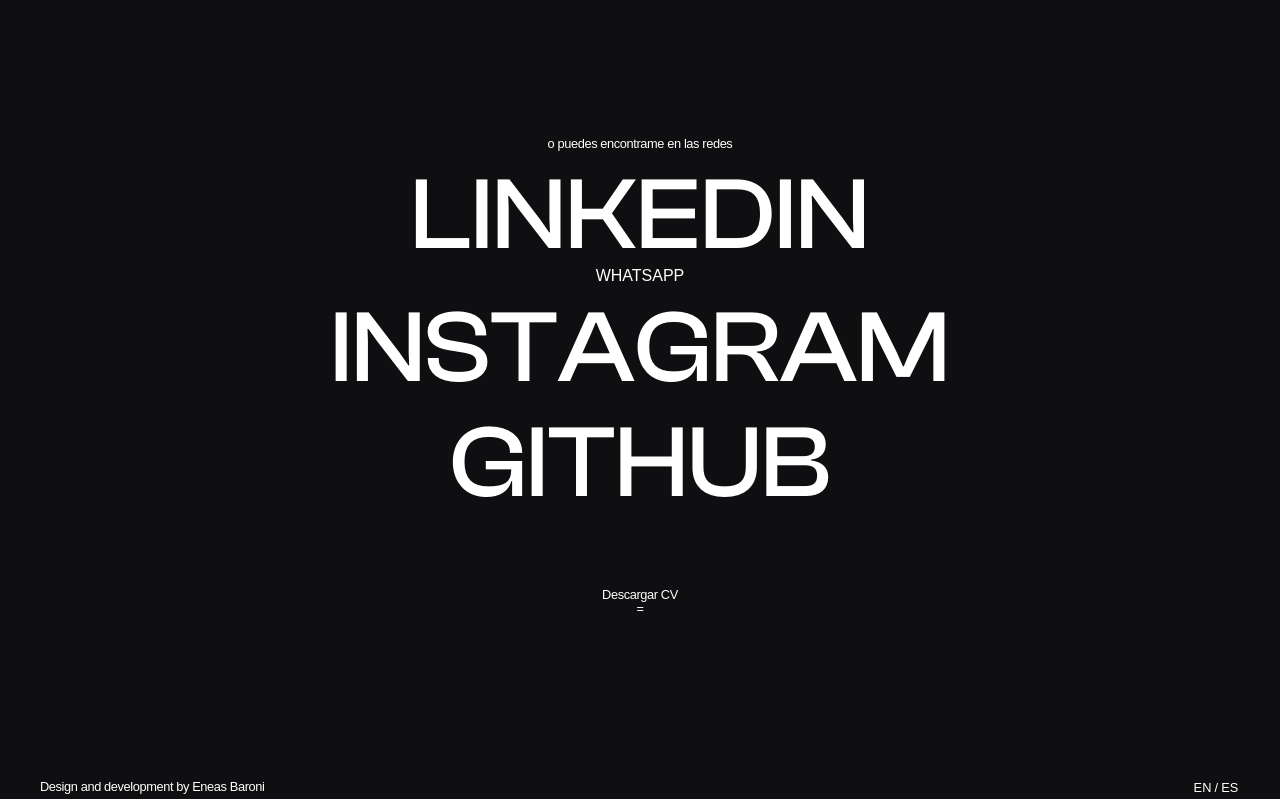
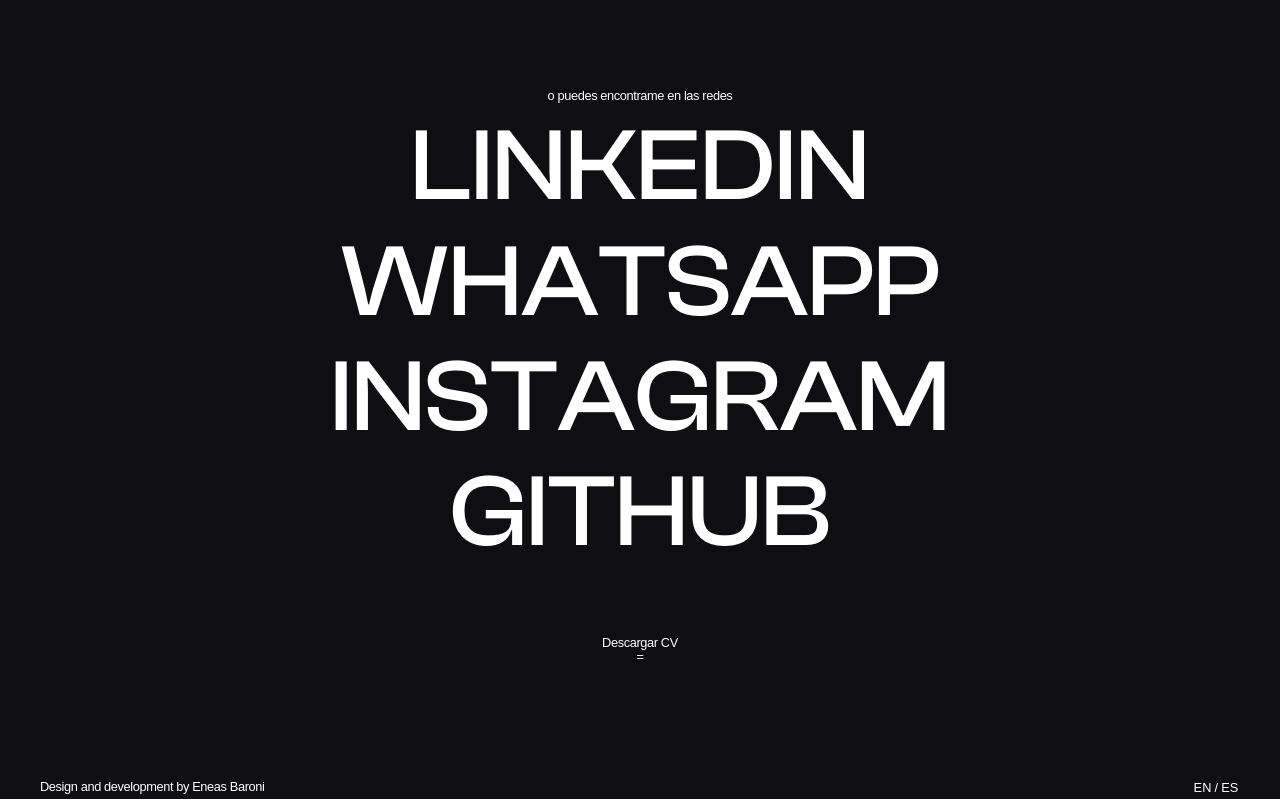
Before and after one commit to eneasbaroni/Portfolio-Eneas, a React (Create React App) app: page /contact in a window 1280 px wide. Shown: the part 832-1631 px from the top of the page. Built offline with nearby package versions, Linux system fonts and the light colour scheme; a web font is replaced by a local one.

Commit message:
WHATSAPP

```diff
--- a/src/Pages/Contact/Contact.js
+++ b/src/Pages/Contact/Contact.js
@@ -47,7 +47,7 @@
           }
 
           <div><a className="mediaLink h1" href="https://www.linkedin.com/in/eneasbaroni" target="_blank" rel="noreferrer">LINKEDIN</a></div>
-          <div><a href="https://wa.me/+5493512110423" target="_blank" rel="noreferrer">WHATSAPP</a></div>
+          <div><a className="mediaLink h1" href="https://wa.me/+5493512110423" target="_blank" rel="noreferrer">WHATSAPP</a></div>
           <div><a className="mediaLink h1" href="https://www.instagram.com/mr_eneas/" target="_blank" rel="noreferrer">INSTAGRAM</a></div>
           <div><a className="mediaLink h1" href="https://github.com/eneasbaroni" target="_blank" rel="noreferrer">GITHUB</a></div>
           {lang === "esp"
```
